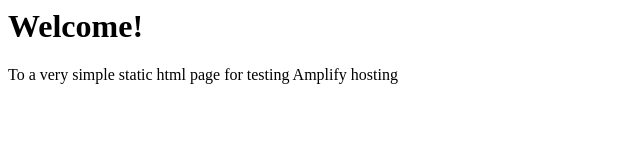
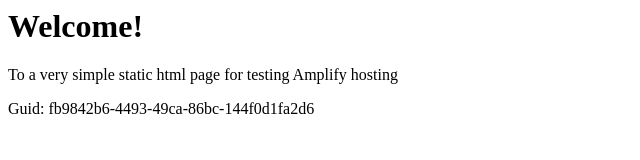
Before and after one commit to aws-aemilia-bah/Github-PR-Commit-Integration-Test-DoNotTouch-GitH-MJCD6L4M-v2-preprod-me-south-1, a website: page src/index.html in a window 1280 px wide. Shown: the whole page, without its empty margins (0-640 px from the left). Drawn offline with Linux system fonts and the light colour scheme.

Commit message:
commit from integ tests

```diff
--- a/src/index.html
+++ b/src/index.html
@@ -1,3 +1,5 @@
+
+
 <html lang="en">
 
 <head>
@@ -10,6 +12,6 @@
 <body>
     <h1>Welcome!</h1>
     <p>To a very simple static html page for testing Amplify hosting</p>
-</body>
+    <p>Guid: fb9842b6-4493-49ca-86bc-144f0d1fa2d6</p></body>
 
 </html>
```
